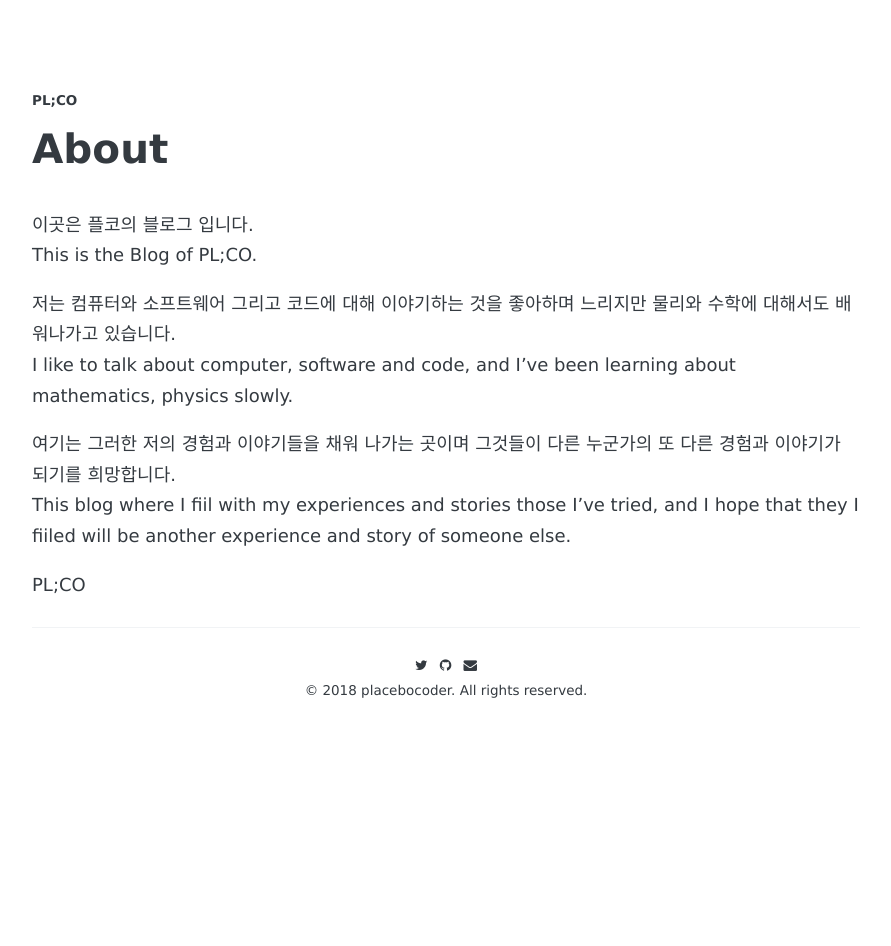
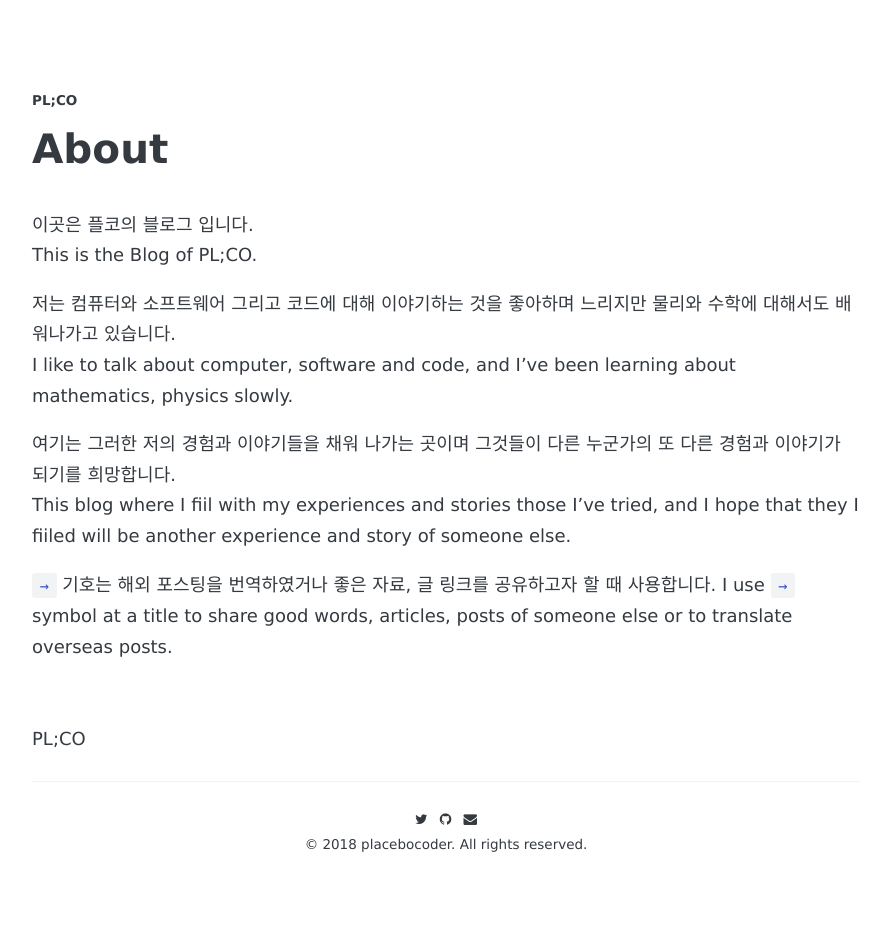
Before and after one commit to placebocoder/placebocoder.github.io, a Jekyll site: the page built from about.md, in a window 1280 px wide. Shown: the whole page, without its empty margins (194-1085 px from the left). Built offline with Jekyll 4.4.1, drawn with Linux system fonts in a browser that asks for light colours; some web fonts are replaced; before the commit the page ends 900 px from its top, so only the background shows below that.

Commit message:
add comment about -> in the about post

```diff
--- a/about.md
+++ b/about.md
@@ -12,5 +12,7 @@ I like to talk about computer, software and code, and I've been learning about m
 여기는 그러한 저의 경험과 이야기들을 채워 나가는 곳이며 그것들이 다른 누군가의 또 다른 경험과 이야기가 되기를 희망합니다.
 This blog where I fiil with my experiences and stories those I've tried, and I hope that they I fiiled will be another experience and story of someone else.
 
-
+`→` 기호는 해외 포스팅을 번역하였거나 좋은 자료, 글 링크를 공유하고자 할 때 사용합니다.
+I use `→` symbol at a title to share good words, articles, posts of someone else  or  to translate overseas posts.
+<br><br><br>
 PL;CO
```
Also changed, not shown: _posts/2018-05-21-reopen-blog.md (+1 -2 lines), _posts/2018-07-03-briangoets-twit.md (+1 -1 lines).
